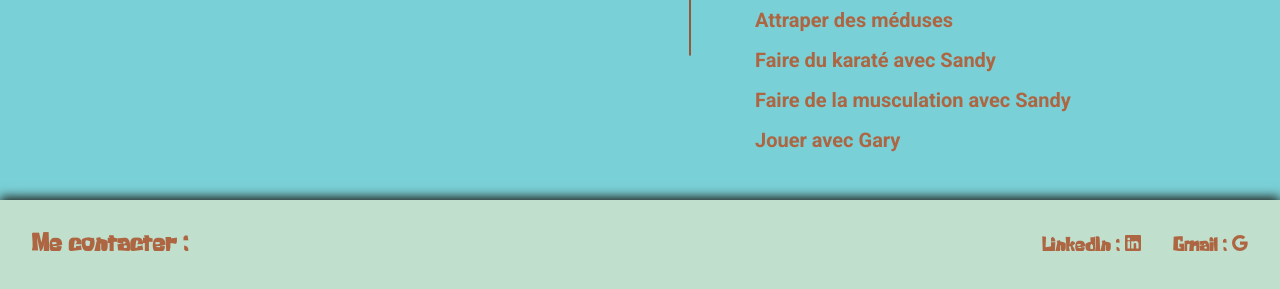
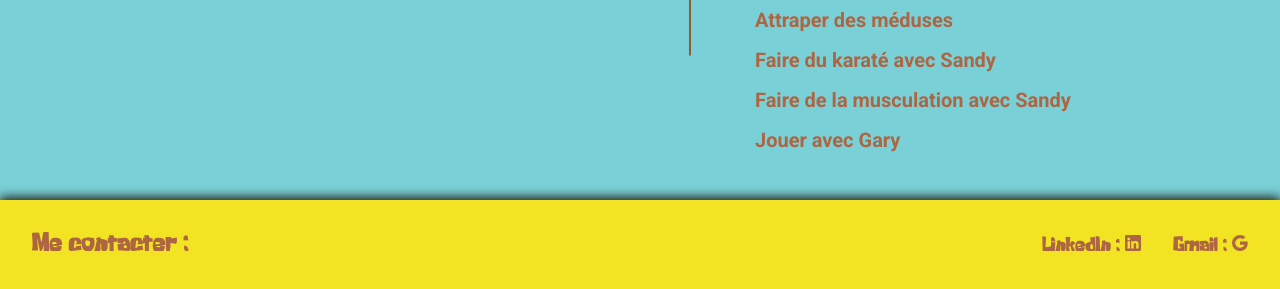
Before and after one commit to ChapelleNathan/WCS-Project1, a PHP site: page / in a window 1280 px wide. Shown: the part 1060-1349 px from the top of the page. Run offline with PHP 8.4, Linux system fonts and the light colour scheme.

Commit message:
changed footer color

```diff
--- a/footer.css
+++ b/footer.css
@@ -1,6 +1,6 @@
 footer {
     display: flex;
-    background-color: var(--third-color);
+    background-color: var(--main-color);
     justify-content: space-between;
     align-items: center;
     box-shadow: 0 -3px 10px var(--dark-color);
--- a/style.css
+++ b/style.css
@@ -11,7 +11,6 @@
 :root {
     --main-color: #F2E422;
     --second-color: #5bc6cece;
-    --third-color: #C0DFCD;
     --font-color: #AD6542;
     --darker-font-color: #965839;
     --lighter-second-color: #80aae248;
```
